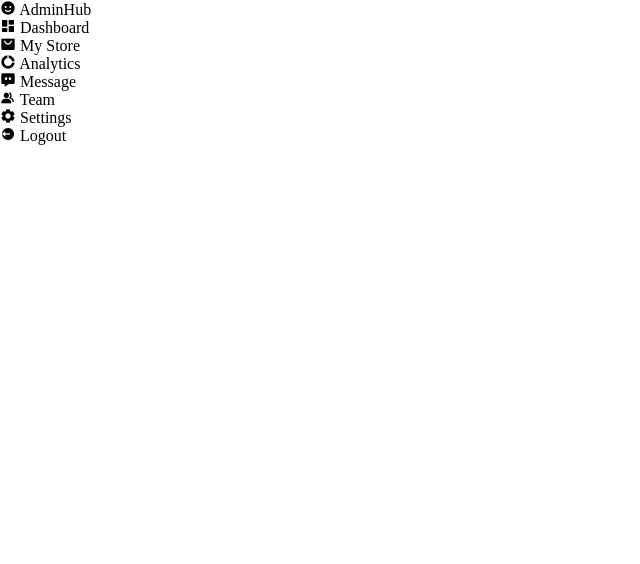
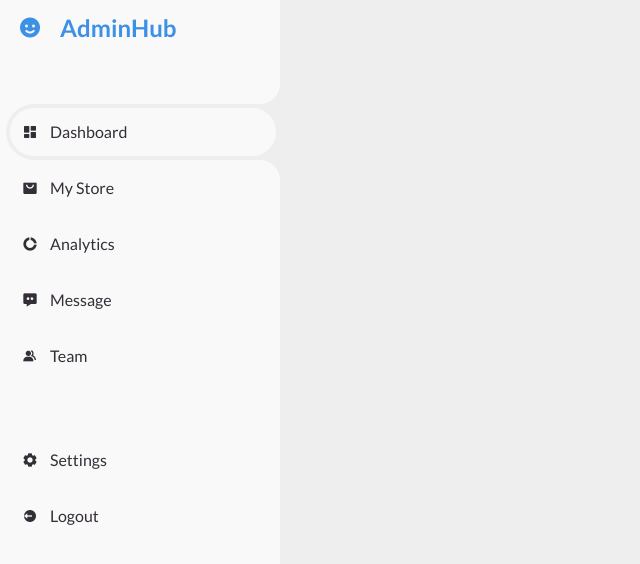
Before and after one commit to alexmengue/dashboard, a plain HTML site: page index.html in a window 1280 px wide. Shown: the whole page, without its empty margins (0-640 px from the left). Drawn offline with nearby package versions, Linux system fonts and the light colour scheme.

Commit message:
added styles on the side menu

```diff
--- a/assets/css/style.css
+++ b/assets/css/style.css
@@ -11,4 +11,101 @@
     --dark-grey: #AAAAAA;
     --dark: #342E37;
     --red: #DB504A;
-};
+    --yellow: #FFCE26;
+    --light-yellow: #FFF2C6;
+    --orange: #FD7238;
+    --light-orange: #FFE0D3;
+}
+
+body {
+    background: var(--grey);
+}
+
+#sidebar {
+    position: fixed;
+    top: 0;
+    left: 0;
+    width: 280px;
+    height: 100%;
+    background: var(--light);
+    z-index: 1000;
+    font-family: var(--lato);
+}
+
+#sidebar .brand {
+    font-size: 24px;
+    font-weight: 700;
+    height: 56px;
+    display: flex;
+    align-items: center;
+    color: var(--blue);
+}
+
+#sidebar .brand .bx {
+    min-width: 60px;
+    display: flex;
+    justify-content: center;
+}
+
+#sidebar .side-menu {
+    width: 100%;
+    margin-top: 48px;
+}
+
+#sidebar .side-menu li {
+    height: 48px;
+    background: transparent;
+    margin-left: 6px;
+    border-radius: 48px 0 0 48px;
+    padding: 4px;
+}
+
+#sidebar .side-menu li.active {
+    background: var(--grey);
+    position: relative;
+}
+
+#sidebar .side-menu li.active::before {
+    content: '';
+    position: absolute;
+    width: 40px;
+    height: 40px;
+    border-radius: 50%;
+    top: -40px;
+    right: 0;
+    box-shadow: 20px 20px 0 var(--grey);
+    z-index: -1;
+}
+
+#sidebar .side-menu li.active::after {
+    content: '';
+    position: absolute;
+    width: 40px;
+    height: 40px;
+    border-radius: 50%;
+    bottom: -40px;
+    right: 0;
+    box-shadow: 20px -20px 0 var(--grey);
+    z-index: -1;
+}
+
+#sidebar .side-menu li a {
+    width: 100%;
+    height: 100%;
+    background: var(--light);
+    display: flex;
+    align-items: center;
+    border-radius: 48px;
+    font-size: 16px;
+    color: var(--dark);
+}
+
+#sidebar .side-menu.top li a:hover {
+    color: var(--blue);
+}
+
+#sidebar .side-menu li a .bx {
+    min-width: calc(60px - ((4px + 6px) * 2));
+    display: flex;
+    justify-content: center;
+}
--- a/index.html
+++ b/index.html
@@ -21,7 +21,7 @@
             </a>
 
             <ul class="side-menu top">
-                <li>
+                <li class="active">
                     <a href="#">
                         <i class="bx bxs-dashboard"></i>
                         <span class="text">Dashboard</span>
```
